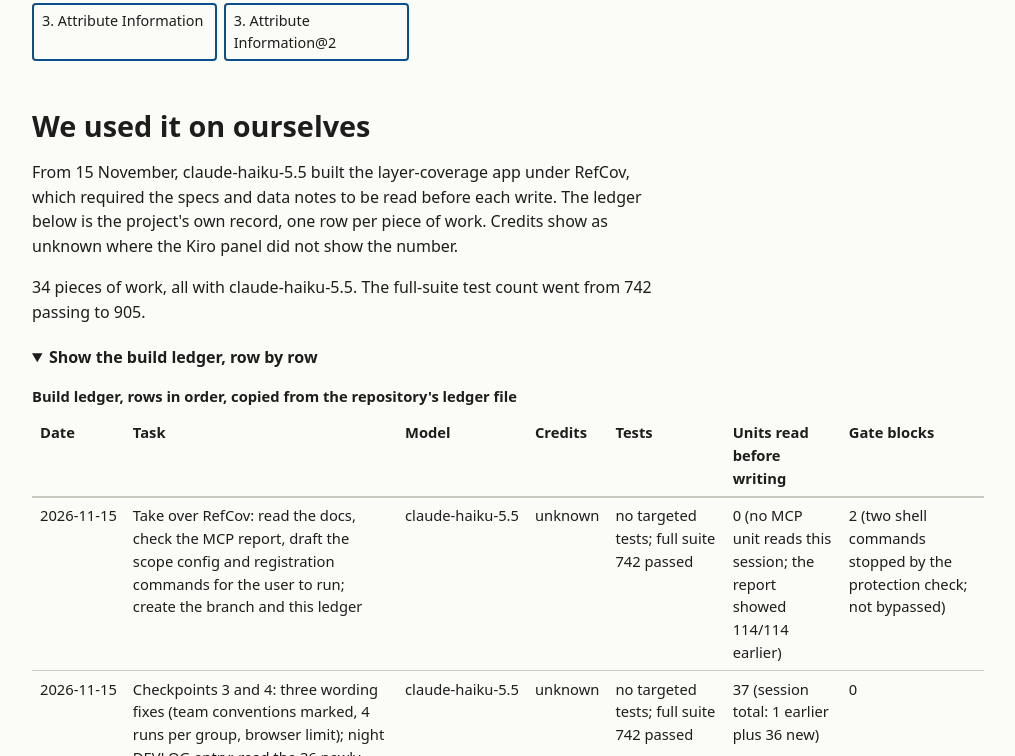
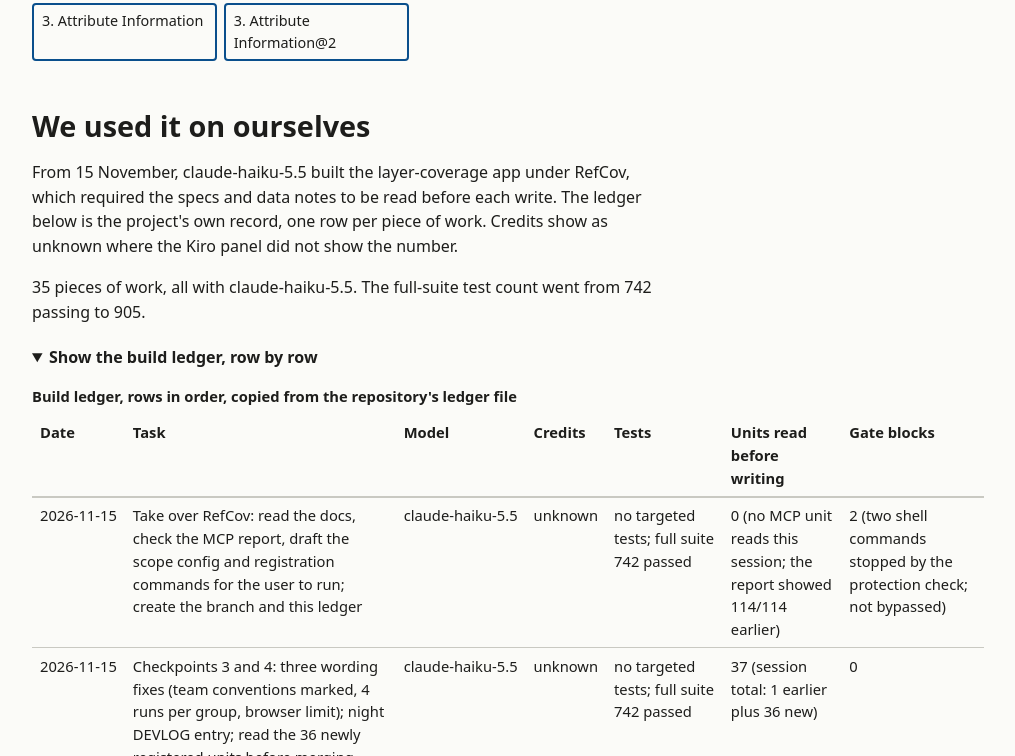
Before and after one commit to 3322jj/refcov, a plain HTML site: page site/index.html in a window 1280 px wide. Both pictures are taken after a click on the heading "Show the build ledger, row by row". Shown: the part 5266-6022 px from the top of the page, without its empty margins (132-1147 px from the left). Drawn offline with Linux system fonts and the light colour scheme.

Commit message:
规格第二稿：按检查点 3 的审阅改需求和设计，施工账补 d4ba991
需求：1.4、2.6、3.3、3.6、5.2、5.10、6.2 至 6.8、8.1 至 8.6 改了；设计第 2 节改成已定，4.1、4.2、5.2、6、7、8、9、10 节按审阅改。

演示页的施工账表加 d4ba991 一行，摘要改成 35 件，全量测试仍到 905。没有改代码，全量测试 905 通过。

Kiro-Model: claude-haiku-5.5

```diff
--- a/site/index.html
+++ b/site/index.html
@@ -220,7 +220,7 @@
   <h2 id="s5-title">We used it on ourselves</h2>
   <p>From 15 November, claude-haiku-5.5 built the layer-coverage app under RefCov, which required the specs and data notes to be read before each write. The ledger below is the project's own record, one row per piece of work. Credits show as unknown where the Kiro panel did not show the number.</p>
 
-  <p>34 pieces of work, all with claude-haiku-5.5. The full-suite test count went from 742 passing to 905.</p>
+  <p>35 pieces of work, all with claude-haiku-5.5. The full-suite test count went from 742 passing to 905.</p>
   <details>
     <summary>Show the build ledger, row by row</summary>
     <div class="table-wrap" role="region" tabindex="0" aria-labelledby="ledger-caption">
@@ -272,6 +272,7 @@
         <tr><td data-label="Date">2026-11-17</td><td data-label="Task">Steering: product.md says RefCov records workspace MCP reads without saying which agent made them; tech.md adds a rule that required units are read by the writing agent through MCP, not by sub-agents</td><td data-label="Model">claude-haiku-5.5</td><td data-label="Credits">unknown</td><td data-label="Tests">no targeted tests; full suite 893 passed</td><td data-label="Units read before writing">316 (report check: session total; the 82 guide units read before this step did not change the count)</td><td data-label="Gate blocks">0</td></tr>
         <tr><td data-label="Date">2026-11-17</td><td data-label="Task">Review fixes: 82 guide units read and the page checked against them (pause control, press state, keyboard-reachable table regions, flash on reveal); nine page text changes; bold markers removed from display names and the four JSON files regenerated (only the G-01 table-of-contents name changed)</td><td data-label="Model">claude-haiku-5.5</td><td data-label="Credits">unknown</td><td data-label="Tests">site and converter tests pass; full suite 904 passed</td><td data-label="Units read before writing">316 (report check: session total; the 82 catch-up reads did not change the count)</td><td data-label="Gate blocks">0</td></tr>
         <tr><td data-label="Date">2026-11-17</td><td data-label="Task">Terms of use and source line for layer-coverage: three terms bullets in its README; one source line in the manifest (bayside.fields.md regenerated, one line added); a Sources and licenses footer line with a test; demo-page requirement 9.5 marked completed; ledger row for dda0f07</td><td data-label="Model">claude-haiku-5.5</td><td data-label="Credits">unknown</td><td data-label="Tests">full suite 905 passed</td><td data-label="Units read before writing">384 (strict check from the commit message; session count not recorded separately)</td><td data-label="Gate blocks">0 (not checked separately; the DEVLOG entry records no block)</td></tr>
+        <tr><td data-label="Date">2026-11-17</td><td data-label="Task">Spec and design for layer 1 (checkpoint 3): requirements (8) and design (11 sections) under .kiro/specs/easy-install; ledger row for 9239c79 and its matching page row</td><td data-label="Model">claude-haiku-5.5</td><td data-label="Credits">unknown</td><td data-label="Tests">full suite 905 passed</td><td data-label="Units read before writing">4 (MCP reads this session; hook report 4 of 384; 384 of 384 historically)</td><td data-label="Gate blocks">1 (a protection check stopped one shell command whose text named the config file; recorded in the DEVLOG)</td></tr>
       </tbody>
     </table>
     </div>
```
Also changed, not shown: 4 other files.
